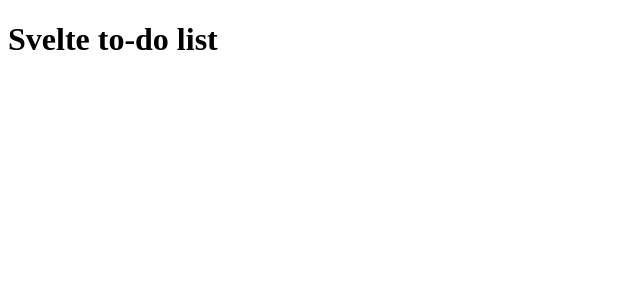
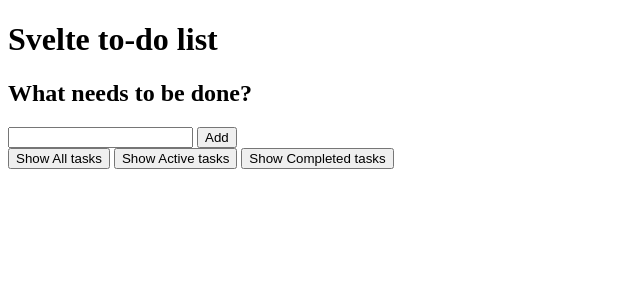
Before and after one commit to matthewberzinskas/svelte-todo-list, a Svelte app: page / in a window 1280 px wide. Shown: the top 300 px of the page, without its empty margins (0-640 px from the left). Built offline with nearby package versions, Linux system fonts and the light colour scheme; the HTML template or start-up script is replaced by a standard one.

Commit message:
Adding static markup

```diff
--- a/src/components/Todos.svelte
+++ b/src/components/Todos.svelte
@@ -1 +1,46 @@
 <h1>Svelte to-do list</h1>
+
+<!-- Todos.svelte -->
+<div class="todoapp stack-large">
+
+  <!-- Form for new ToDo Task -->
+  <form>
+    <h2 class="label-wrapper">
+      <label for="todo-0" class="label__lg">
+        What needs to be done?
+      </label>
+    </h2>
+
+    <input type="text" id="todo-0" autocomplete="off" class="inpute inpute__lg"/>
+    <button type="submit" disabled="" class="btn btn__primary btn__lg">
+      Add
+    </button>
+  </form>
+
+  <!-- Filter element for ToDo Tasks -->
+  <div class="filters btn-group stack-exception">
+    <button class="btn toggle-btn" aria-pressed="true">
+      <span class="visually-hidden">Show</span>
+      <span>All</span>
+      <span class="visually-hidden">tasks</span>
+    </button>
+
+    <button class="btn toggle-btn" aria-pressed="false">
+      <span class="visually-hidden">Show</span>
+      <span>Active</span>
+      <span class="visually-hidden">tasks</span>
+    </button>
+
+    <button class="btn toggle-btn" aria-pressed="true">
+      <span class="visually-hidden">Show</span>
+      <span>Completed</span>
+      <span class="visually-hidden">tasks</span>
+    </button>
+  </div>
+
+  <!-- Status of ToDo Tasks-->
+
+  <!-- ToDo Tasks -->
+
+
+</div>
```
